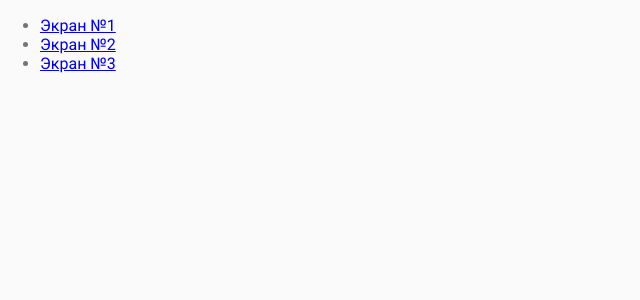
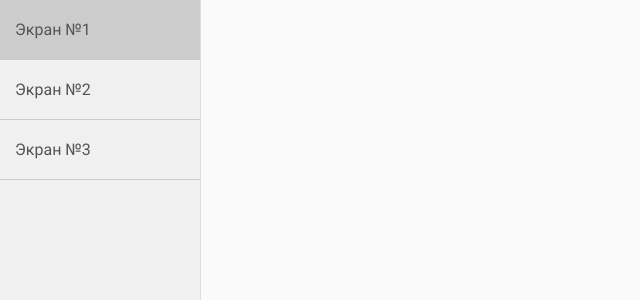
Before and after one commit to AlekseyTrubitsyn/react-spa, a React app: page / in a window 1280 px wide. Shown: the top 300 px of the page, without its empty margins (0-640 px from the left). Built offline with nearby package versions, Linux system fonts and the light colour scheme.

Commit message:
set styles for the navigation menu

```diff
--- a/public/app.css
+++ b/public/app.css
@@ -1,6 +1,70 @@
 body {
+    font-family: 'Roboto', Arial, Helvetica, sans-serif;
+
+    display: flex;
+
+    margin: 0;
+
+    color: #757575;
     background-color: #fafafa;
-    color: #757575;
-    font-family: "Roboto", Arial, Helvetica, sans-serif;
+}
+
+ul,
+li {
     margin: 0;
+    padding: 0;
 }
+
+body > div {
+    display: flex;
+    flex-direction: column;
+
+    width: 100%;
+}
+
+.screen-container { padding-left: 300px; }
+
+.navigation-menu {
+    position: fixed;
+    top: 0;
+    bottom: 0;
+    left: 0;
+
+    width: 200px;
+
+    border-right: 1px solid #dedede;
+    background: #f0f0f0;
+}
+
+.navigation-menu__item {
+    list-style: none;
+
+    border-bottom: 1px solid #ccc;
+}
+
+.navigation-menu__item:hover { background: #ccc; }
+
+.navigation-menu__item--active { background: #ddd; }
+
+.navigation-menu__item a {
+    display: block;
+
+    padding: 20px 15px;
+
+    text-decoration: none;
+
+    color: #555;
+}
+
+.screen {
+    width: 700px;
+    height: 600px;
+    margin: 50px auto;
+    padding: 40px;
+
+    border: 1px solid #dedede;
+    border-radius: 5px;
+    box-shadow: 5px 5px 25px #ccc;
+}
+
+.screen-hide { display: none; }
```
